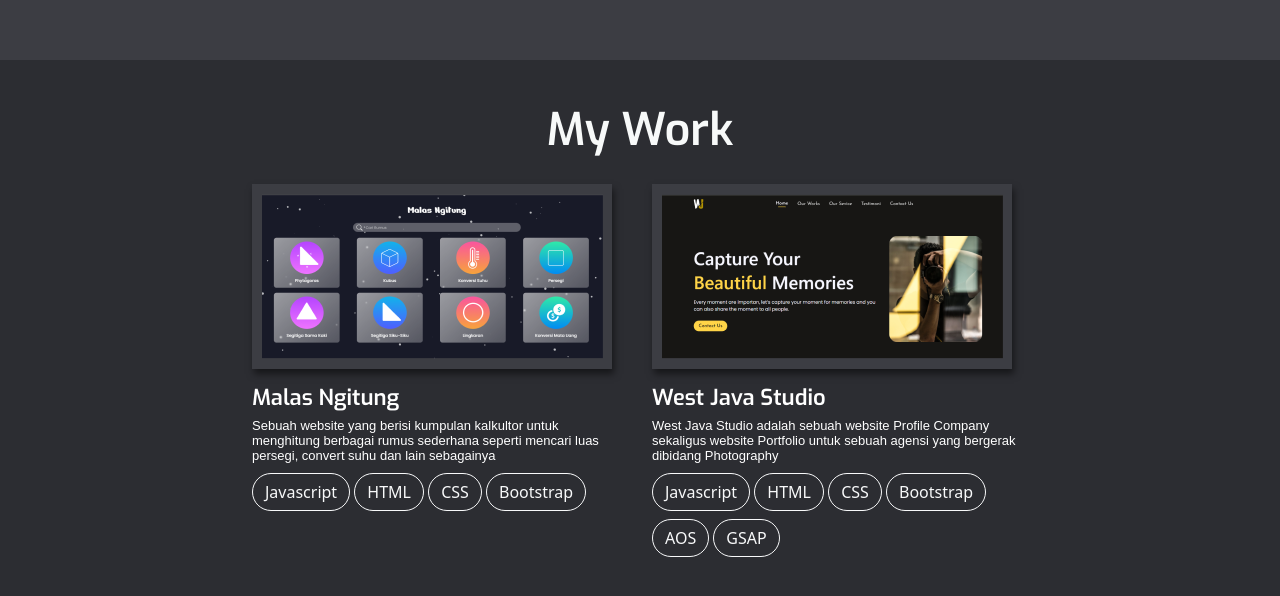
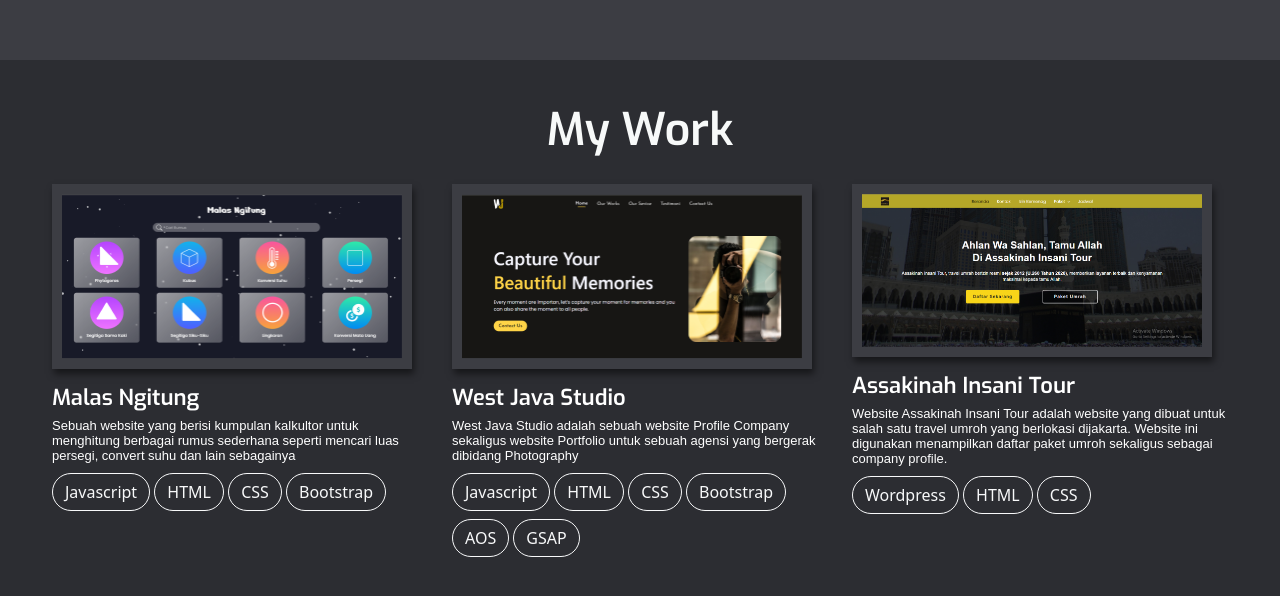
Before and after one commit to oscode04/portfolio, a plain HTML site: page index.html in a window 1280 px wide. Shown: the part 1486-2082 px from the top of the page. Drawn offline with nearby package versions, Linux system fonts and the light colour scheme.

Commit message:
tambah my work assakinah, tambah link untuk linkedin, dan perbaikan style dikit

```diff
--- a/css/my-work.css
+++ b/css/my-work.css
@@ -20,12 +20,13 @@
 }
 
 .frame-mywork img {
-  /* position: relative; */
-  /* max-width: 100px;
-  max-height: 105px; */
-  width: inherit;
+  /* width: inherit;
   height: inherit;
-  cursor: pointer;
+  cursor: pointer; */
+  width: 100%;
+  height: 100%;
+  object-fit: cover;
+  clip-path: inset(0 0 0 0);
 }
 
 .project-tittle {
--- a/index.html
+++ b/index.html
@@ -4,7 +4,7 @@
     <meta charset="UTF-8" />
     <meta http-equiv="X-UA-Compatible" content="IE=edge" />
     <meta name="viewport" content="width=device-width, initial-scale=1.0" />
-    <title>Portfolio</title>
+    <title>Portfolio - Gaos</title>
     <link rel="icon" href="aset-img/icon/web-logo.png" />
     <!-- bootstrap -->
     <link
--- a/pages-html/contact-me.html
+++ b/pages-html/contact-me.html
@@ -38,7 +38,7 @@
         data-aos="flip-up"
         class="col-lg-3 col-12 mt-3 mt-lg-4 d-flex justify-content-start justify-content-lg-center align-items-center"
       >
-        <a href="#">
+        <a href="https://www.linkedin.com/in/ahmad-gaos-sanusi-sulalah/">
           <div class="d-flex flex-row align-items-center">
             <div
               class="circle-frame d-flex justify-content-center align-items-center"
--- a/pages-html/my-work.html
+++ b/pages-html/my-work.html
@@ -100,5 +100,41 @@
         GSAP
       </button>
     </div>
+    <div class="col-lg-4 col-12 col-konten mb-5 mb-lg-0">
+      <div data-aos="flip-up" class="frame-mywork">
+        <a href="https://wjst.netlify.app/"
+          ><img src="../aset-img/my-work/assakinah.png" alt=""
+        /></a>
+      </div>
+      <a href="https://assakinahinsani.co.id/">
+        <h3 data-aos="fade-up" class="project-tittle">Assakinah Insani Tour</h3>
+      </a>
+      <p data-aos="fade-up" class="project-description">
+        Website Assakinah Insani Tour adalah website yang dibuat untuk salah
+        satu travel umroh yang berlokasi dijakarta. Website ini digunakan
+        menampilkan daftar paket umroh sekaligus sebagai company profile.
+      </p>
+      <button
+        data-aos="fade-up"
+        type="button"
+        class="btn btn-outline-light btn-tech"
+      >
+        Wordpress
+      </button>
+      <button
+        data-aos="fade-up"
+        type="button"
+        class="btn btn-outline-light btn-tech"
+      >
+        HTML
+      </button>
+      <button
+        data-aos="fade-up"
+        type="button"
+        class="btn btn-outline-light btn-tech"
+      >
+        CSS
+      </button>
+    </div>
   </div>
 </div>
```
Also changed, not shown: aset-img/my-work/assakinah.png (added).
